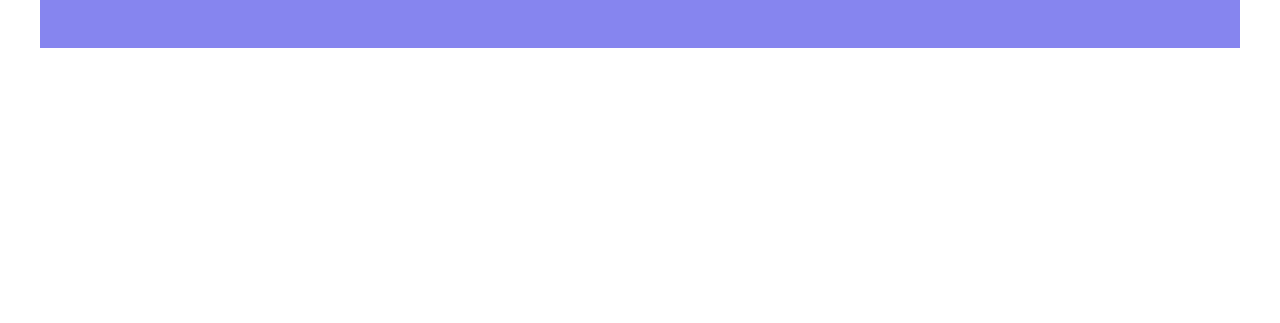
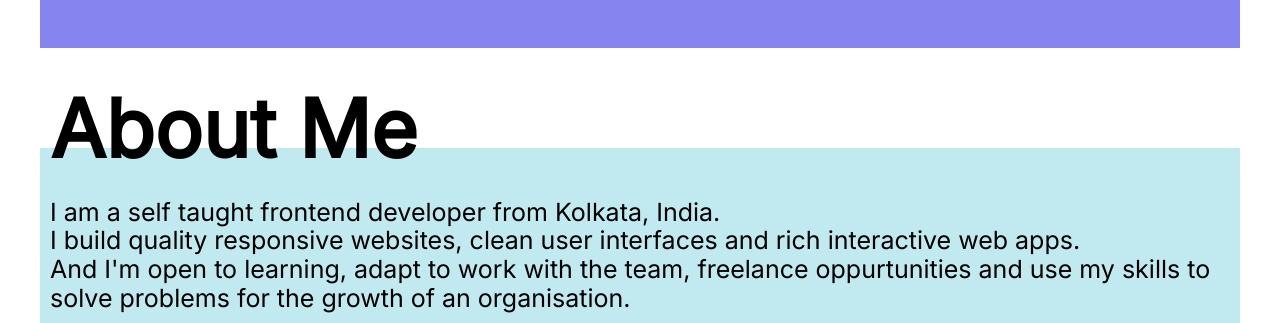
Before and after one commit to hritickjaiswal22/Portfolio-v1, a plain HTML site: page index.html in a window 1280 px wide. Shown: the part 2457-2780 px from the top of the page. Before the commit the page ends 2605 px from the top, so only its background shows below. Drawn offline with nearby package versions, Linux system fonts and the light colour scheme.

Commit message:
Added ABout Me Section

```diff
--- a/index.html
+++ b/index.html
@@ -101,7 +101,7 @@
       </section>
     </article>
 
-    <article class="skillsSection">
+    <article class="skillsSection" id="skillsSection">
       <section id="skillsWrapper" class="container">
         <h1 class="container__heading">My Skills</h1>
         <div class="skillsContainer">
@@ -378,6 +378,24 @@
       </section>
     </article>
 
+    <article class="aboutSection" id="aboutSection">
+      <div class="aboutContainer">
+        <h1 class="aboutContainer__heading">About Me</h1>
+        <p class="aboutContainer__description">
+          I am a self taught frontend developer from Kolkata, India.
+        </p>
+        <p class="aboutContainer__description">
+          I build quality responsive websites, clean user interfaces and rich
+          interactive web apps.
+        </p>
+        <p class="aboutContainer__description">
+          And I'm open to learning, adapt to work with the team, freelance
+          oppurtunities and use my skills to solve problems for the growth of an
+          organisation.
+        </p>
+      </div>
+    </article>
+
     <script
       src="https://cdnjs.cloudflare.com/ajax/libs/animejs/3.2.1/anime.min.js"
       integrity="sha512-z4OUqw38qNLpn1libAN9BsoDx6nbNFio5lA6CuTp9NlK83b89hgyCVq+N5FdBJptINztxn1Z3SaKSKUS5UP60Q=="
--- /dev/null
+++ b/styles/_aboutSection.scss
@@ -0,0 +1,14 @@
+@import "./projectsSection";
+
+.aboutContainer {
+  @extend .projectsContainer;
+  background-color: #c1eaf0;
+
+  &__heading {
+    @extend .projectsContainer__heading;
+  }
+
+  &__description {
+    font-size: 2.5rem;
+  }
+}
--- a/styles/styles.scss
+++ b/styles/styles.scss
@@ -1,6 +1,7 @@
 @import "./introSection";
 @import "./skillsSection";
 @import "./projectsSection";
+@import "./aboutSection";
 
 * {
   margin: 0;
```
Also changed, not shown: assets/slackclone.webp (added), styles/styles.css, 1 other file.
